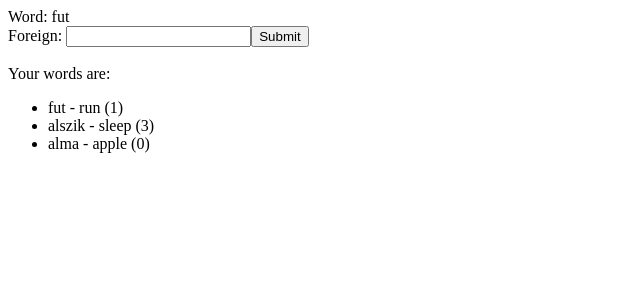
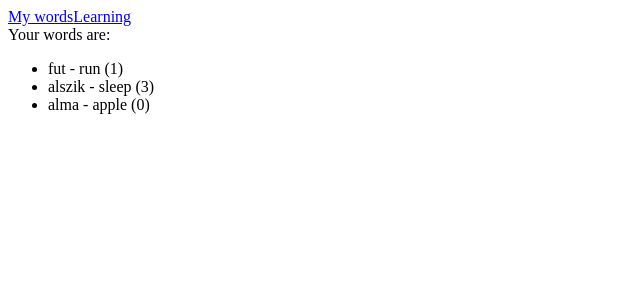
Before and after one commit to domonkospapp/word-learning-frontend-old, a React (Create React App) app: page / in a window 1280 px wide. Shown: the top 300 px of the page, without its empty margins (0-640 px from the left). Built offline with nearby package versions, Linux system fonts and the light colour scheme.

Commit message:
Component splitup and rooting

```diff
--- a/App.tsx
+++ b/App.tsx
@@ -1,63 +1,28 @@
 import * as React from 'react';
+import { createBrowserRouter, RouterProvider } from 'react-router-dom';
+import Layout from './Layout';
+import Learning from './Learning';
 import './style.css';
+import WordList from './WordList';
 
-export default function App() {
-  const words = [
+const App = () => {
+  const router = createBrowserRouter([
     {
-      original: 'fut',
-      foreign: 'run',
-      level: 1,
+      path: '/',
+      element: <Layout />,
+      children: [
+        {
+          path: '/',
+          element: <WordList />,
+        },
+        {
+          path: '/learning',
+          element: <Learning />,
+        },
+      ],
     },
-    {
-      original: 'alszik',
-      foreign: 'sleep',
-      level: 3,
-    },
-    {
-      original: 'alma',
-      foreign: 'apple',
-      level: 0,
-    },
-  ];
+  ]);
 
-  const pickRandom = () => {
-    const randomIndex = Math.floor(Math.random() * words.length);
-    return words[randomIndex];
-  };
-
-  const [currentWord, setCurrentWord] = React.useState(pickRandom());
-  const [answer, setAnswer] = React.useState('');
-
-  const getNewWord = () => {
-    const correct =
-      answer == currentWord.foreign
-        ? `OK`
-        : `Not OK, correct is: ${currentWord.foreign}`;
-    alert(correct);
-    setAnswer('');
-    setCurrentWord(pickRandom);
-  };
-
-  const updateAnswer = (e) => {
-    setAnswer(e.target.value);
-  };
-
-  return (
-    <div>
-      Word: {currentWord.original}
-      <br />
-      Foreign: <input type="text" value={answer} onChange={updateAnswer} />
-      <button onClick={getNewWord}>Submit</button>
-      <br />
-      <br />
-      Your words are:
-      <ul>
-        {words.map((w, k) => (
-          <li key={k}>
-            {w.original} - {w.foreign} ({w.level})
-          </li>
-        ))}
-      </ul>
-    </div>
-  );
-}
+  return <RouterProvider router={router} />;
+};
+export default App;
--- /dev/null
+++ b/Layout.tsx
@@ -0,0 +1,13 @@
+import * as React from 'react';
+import { Link, Outlet } from 'react-router-dom';
+import './style.css';
+
+const Layout = () => (
+  <div>
+    <Link to="/">My words</Link>
+    <Link to="learning">Learning</Link>
+    <Outlet />
+  </div>
+);
+
+export default Layout;
--- /dev/null
+++ b/Learning.tsx
@@ -0,0 +1,37 @@
+import * as React from 'react';
+import './style.css';
+import words from './words';
+
+const Learning = () => {
+  const pickRandom = () => {
+    const randomIndex = Math.floor(Math.random() * words.length);
+    return words[randomIndex];
+  };
+
+  const [currentWord, setCurrentWord] = React.useState(pickRandom());
+  const [answer, setAnswer] = React.useState('');
+
+  const getNewWord = () => {
+    const correct =
+      answer == currentWord.foreign
+        ? `OK`
+        : `Not OK, correct is: ${currentWord.foreign}`;
+    alert(correct);
+    setAnswer('');
+    setCurrentWord(pickRandom);
+  };
+
+  const updateAnswer = (e) => {
+    setAnswer(e.target.value);
+  };
+
+  return (
+    <div>
+      Word: {currentWord.original}
+      <br />
+      Foreign: <input type="text" value={answer} onChange={updateAnswer} />
+      <button onClick={getNewWord}>Submit</button>
+    </div>
+  );
+};
+export default Learning;
--- /dev/null
+++ b/WordList.tsx
@@ -0,0 +1,19 @@
+import * as React from 'react';
+import './style.css';
+import words from './words';
+
+const WordList = () => {
+  return (
+    <div>
+      Your words are:
+      <ul>
+        {words.map((w, k) => (
+          <li key={k}>
+            {w.original} - {w.foreign} ({w.level})
+          </li>
+        ))}
+      </ul>
+    </div>
+  );
+};
+export default WordList;
--- a/package.json
+++ b/package.json
@@ -6,7 +6,8 @@
     "@types/react": "^18.0.8",
     "@types/react-dom": "^18.0.2",
     "react": "^18.2.0",
-    "react-dom": "^18.1.0"
+    "react-dom": "^18.1.0",
+    "react-router-dom": "^6.4.2"
   },
   "scripts": {
     "start": "react-scripts start",
--- /dev/null
+++ b/words.ts
@@ -0,0 +1,18 @@
+const words = [
+  {
+    original: 'fut',
+    foreign: 'run',
+    level: 1,
+  },
+  {
+    original: 'alszik',
+    foreign: 'sleep',
+    level: 3,
+  },
+  {
+    original: 'alma',
+    foreign: 'apple',
+    level: 0,
+  },
+];
+export default words;
```
Also changed, not shown: Navbar.tsx (added, +39 -0 lines).
